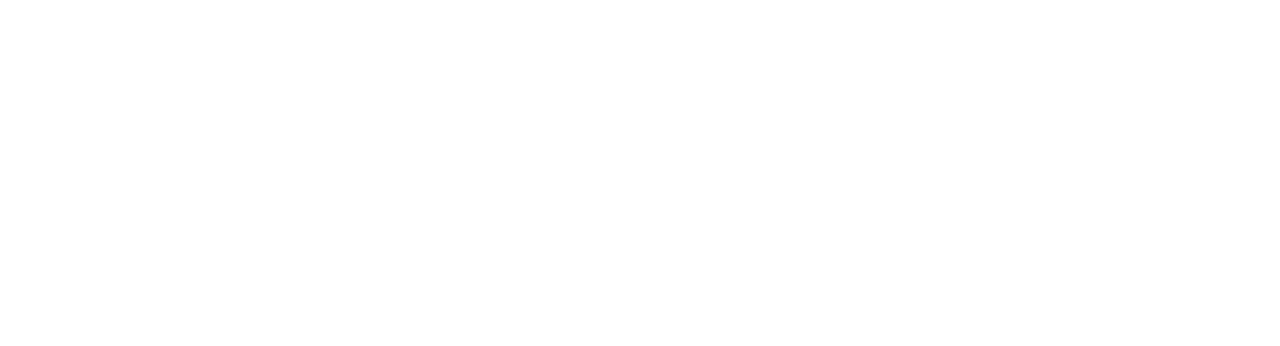
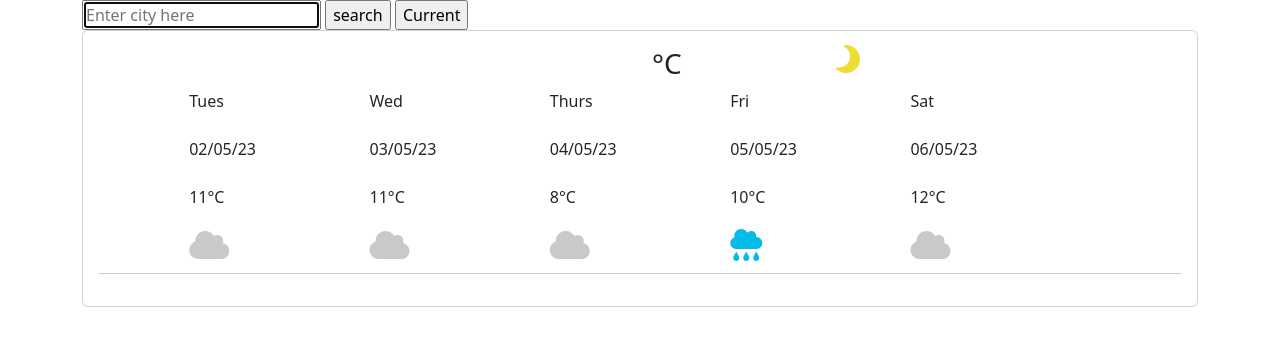
Before and after one commit to FyreandFlame/weather-app, a plain HTML site: page index.html in a window 1280 px wide. Drawn offline with nearby package versions, Linux system fonts and the light colour scheme; a web font is replaced by a local one.

Commit message:
Updated HTML with basic layout

```diff
--- a/index.html
+++ b/index.html
@@ -3,10 +3,140 @@
 <head>
   <meta charset="UTF-8">
   <meta http-equiv="X-UA-Compatible" content="IE=edge">
+  <script src="https://kit.fontawesome.com/948485d450.js" crossorigin="anonymous"></script>
+  <link href="https://cdn.jsdelivr.net/npm/bootstrap@5.3.0-alpha3/dist/css/bootstrap.min.css" rel="stylesheet" integrity="sha384-KK94CHFLLe+nY2dmCWGMq91rCGa5gtU4mk92HdvYe+M/SXH301p5ILy+dN9+nJOZ" crossorigin="anonymous">
   <meta name="viewport" content="width=device-width, initial-scale=1.0">
-  <title>Document</title>
+  <link rel="stylesheet" href="Design/weatherupdated.css">
+  <link rel="preconnect" href="https://fonts.googleapis.com">
+  <script src="https://unpkg.com/axios@1.1.2/dist/axios.min.js"></script>
+<link rel="preconnect" href="https://fonts.gstatic.com" crossorigin>
+<link href="https://fonts.googleapis.com/css2?family=Braah+One&family=Lora&family=Noto+Sans+JP:wght@600&family=Open+Sans:wght@300;500&family=Oxygen:wght@300&display=swap" rel="stylesheet">
+  <title>Weather App</title>
 </head>
 <body>
+  <div class="container">
+<form id="find-city-form">
+  <input type="search" name="citySearch" id="search-bar" autocomplete="off" autofocus="on" placeholder="Enter city here
+  ">
+<input class="submit" type="submit" value="search" id="find-city">
+<input class="location" type="submit" value="Current" id="current-location">
+</form>
+<div class="card" >
+  <div class="card-body">
+    <div class="row">
+      <div class="col">
+                <div class = "today" id="time-Update">  <br/></div>
+        <div class = "today" id = "weather-today">
+         </div>
 
+  </div>
+  <div class="col-2">
+    <div ></div><div class = "header" id="current-day"></div>
+    <br/>
+    <div class="header" id="current-date"></div>
+  </div>
+
+  <div class="col-2 temp">
+    <h3>
+      <span id="temperature"></span>
+      <span id="change-celcius"> °C
+  </h3>
+  </div>
+  <div class="col"><i class="fa-solid fa-moon fa-flip-horizontal fa-2xl evening" style="color: #edde35;"></i>
+  </div>
+
+<div class="row">
+  <div class="col-1"></div>
+  <div class="col-2 tue">
+    <div id="day-one">
+    Tues
+  </div>
+    <br/>
+    <div id="date-one">
+02/05/23
+</div>
+  <br/>
+    11°C
+ <div>
+ <br/>
+    <i class="fa-solid fa-cloud fa-2xl" style="color: #c8c9cb;"></i>
+  </div>
+  </div>
+  <div class="col-2 wed">
+    <div id="day-two">
+    Wed
+  </div>
+    <br/>
+    <div id="date-two">
+    03/05/23
+  </div>
+    <br/>
+    11°C
+    <div>
+      <br/>
+      <i class="fa-solid fa-cloud fa-2xl" style="color: #c8c9cb;"></i>
+       </div>
+       </div>
+  <div class="col-2 thurs">
+    <div id="day-three">
+  Thurs
+</div>
+    <br/>
+    <div id="date-three">
+    04/05/23
+  </div>
+    <br/>
+    8°C
+    <div>
+      <br/>
+         <i class="fa-solid fa-cloud fa-2xl" style="color: #c8c9cb;"></i>
+       </div>
+       </div>
+  <div class="col-2 fri">
+    <div id="day-four">
+    Fri
+  </div>
+    <br/>
+    <div id="date-four">
+    05/05/23
+  </div>
+    <br/>
+    10°C
+    <div>
+      <br/>
+         <i class="fa-solid fa-cloud-rain fa-2xl" style="color: #04bae7;"></i>
+       </div>
+       </div>
+  <div class="col-2 sat">
+    <div id="day-five">
+    Sat
+  </div>
+    <br/>
+    <div id="date-five">
+    06/05/23
+  </div>
+    <br/>
+        12°C
+        <div>
+          <br/>
+          <i class="fa-solid fa-cloud fa-2xl" style="color: #c8c9cb;"></i>
+           </div>
+           </div>
+           <div class="col-1"></div>
+   </div>
+</div>
+<hr/>
+<div class="row">
+  <div class="col"></div>
+  <div class="col">
+    <div class="city" id="cities">
+          </div>
+  </div>
+  <div class="col"></div>
+</div>
+  </div>
+</div>
+  </div>
+  <script src="Design/weatherfunctionupdated.js"></script>
 </body>
 </html>
```
